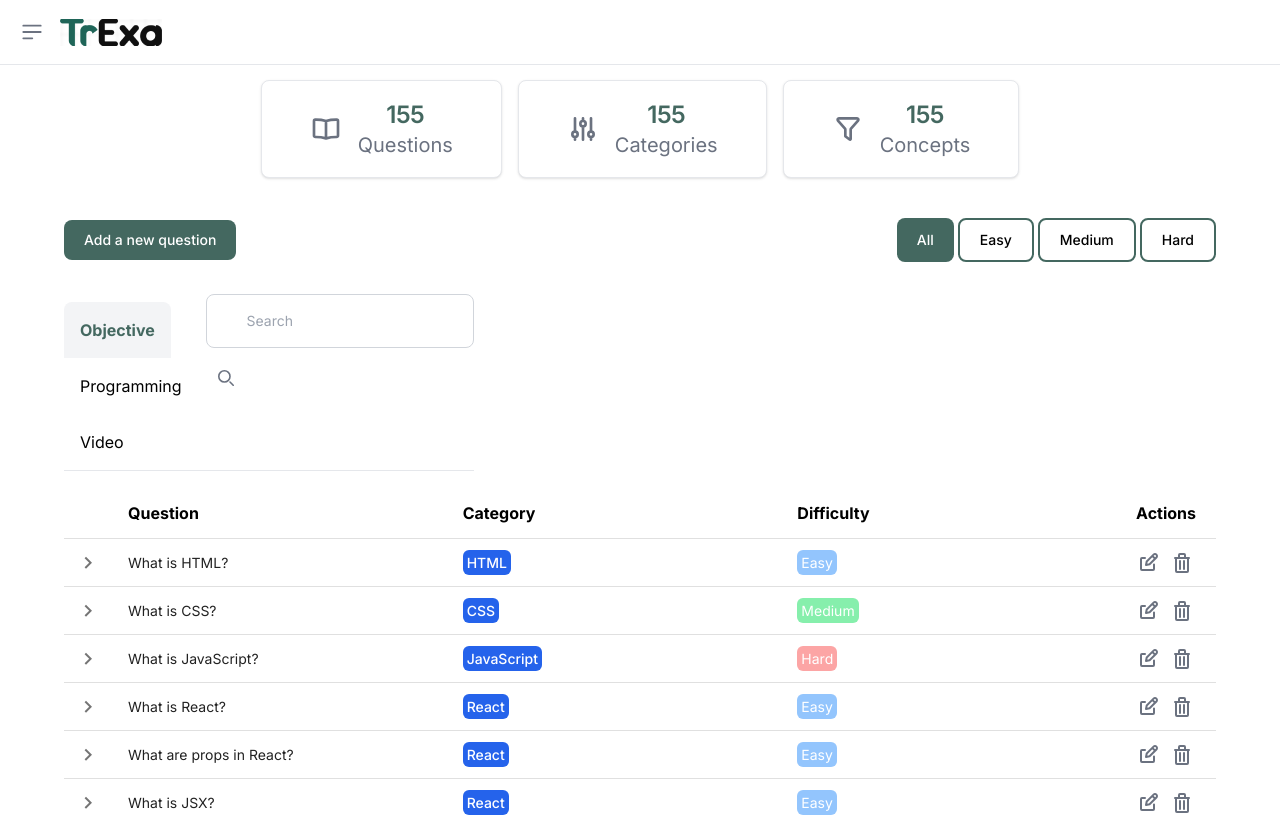
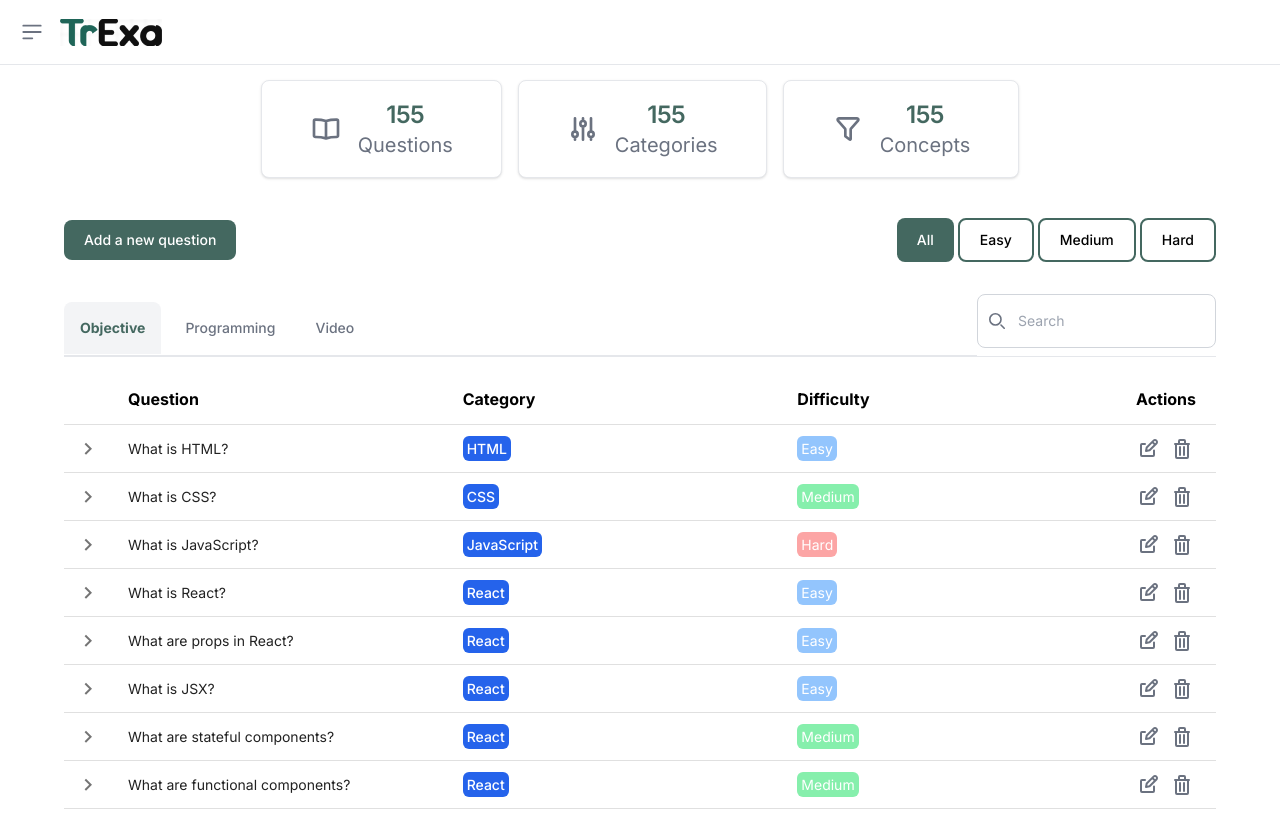
Before and after one commit to Harsha-Vardhan-24/Trexa-UI-1, a React (Vite) app: page /admin-test-library in a window 1280 px wide. Shown: the top 817 px of the page. Built offline with nearby package versions, Linux system fonts and the light colour scheme.

Commit message:
Update App.css

```diff
--- a/src/App.css
+++ b/src/App.css
@@ -74,4 +74,7 @@
   .admin-card-with-icon-and-description {
     @apply flex-shrink w-64 p-6 bg-white border border-gray-200 rounded-lg shadow text-center w-auto h-20 p-12 flex justify-center items-center gap-4;
   }
+  .admin-questions-differentiation-tabs {
+    @apply flex flex-wrap text-sm font-medium text-center text-gray-500 border-b border-gray-200 w-[80vw];
+  }
 }
```
